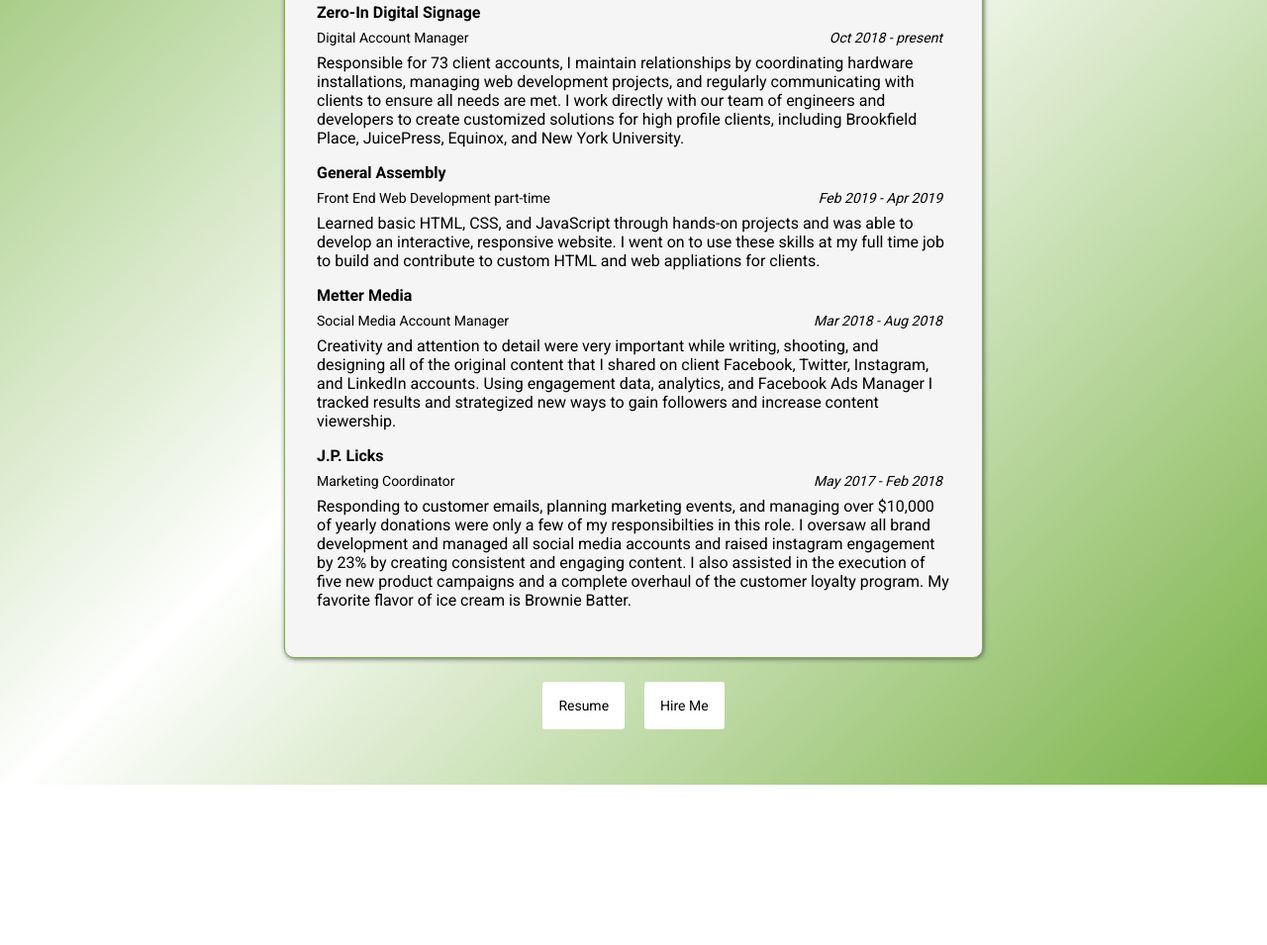
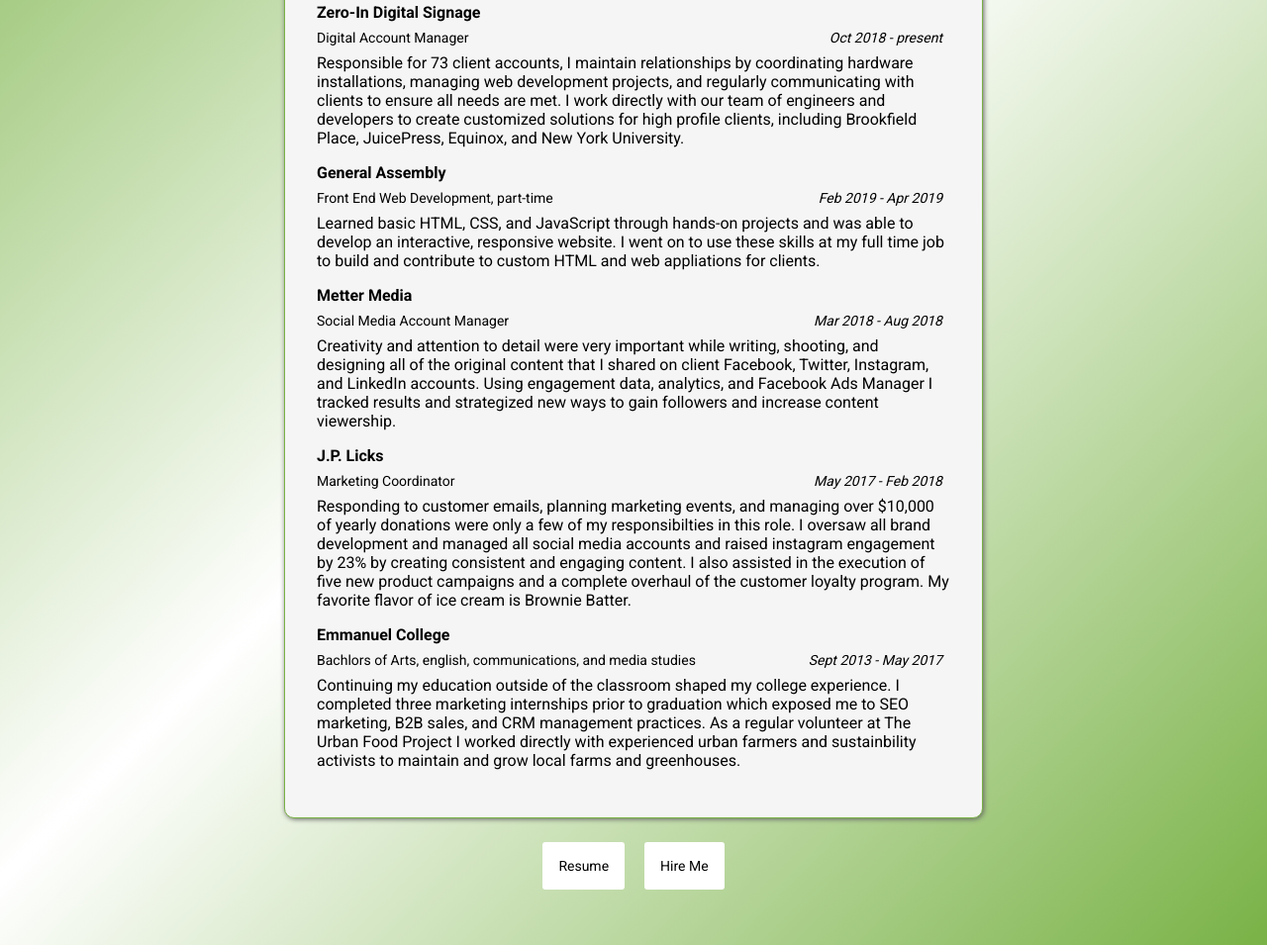
Before and after one commit to annayensietopping/ayt-site, a website built with Parcel: page index.html in a window 1280 px wide. Shown: the part 456-1411 px from the top of the page at 99% size. Before the commit the page ends 1249 px from the top, so only its background shows below. Built offline with nearby package versions, Linux system fonts and the light colour scheme.

Commit message:
adding education to experience list

```diff
--- a/index.html
+++ b/index.html
@@ -62,7 +62,7 @@
         <div class="card">
           <div class="company">General Assembly</div>
           <div class="sub">
-            <div class="title">Front End Web Development part-time</div>
+            <div class="title">Front End Web Development, part-time</div>
             <div class="time"><i>Feb 2019 - Apr 2019</i></div>
           </div>
           Learned basic HTML, CSS, and JavaScript through hands-on projects and
@@ -97,8 +97,19 @@
           five new product campaigns and a complete overhaul of the customer
           loyalty program. My favorite flavor of ice cream is Brownie Batter.
         </div>
+        <div class="card">
+          <div class="company">Emmanuel College</div>
+          <div class="sub">
+            <div class="title">Bachlors of Arts, english, communications, and media studies</div>
+            <div class="time"><i>Sept 2013 - May 2017</i></div>
+          </div>
+          Continuing my education outside of the classroom shaped my college experience. I completed three marketing internships prior to graduation which exposed me to SEO marketing, B2B sales, and CRM management practices. As a regular volunteer at The Urban Food Project I worked directly with experienced urban farmers and sustainbility activists to maintain and grow local farms and greenhouses.
+        </div>
       </section>
     </div>
+      </section>
+    </div>
+
     <footer>
       <button><a href="resume.pdf">Resume</a></button>
       <button><a href="mailto:itsannatopping@gmail.com">Hire Me</a></button>
```
